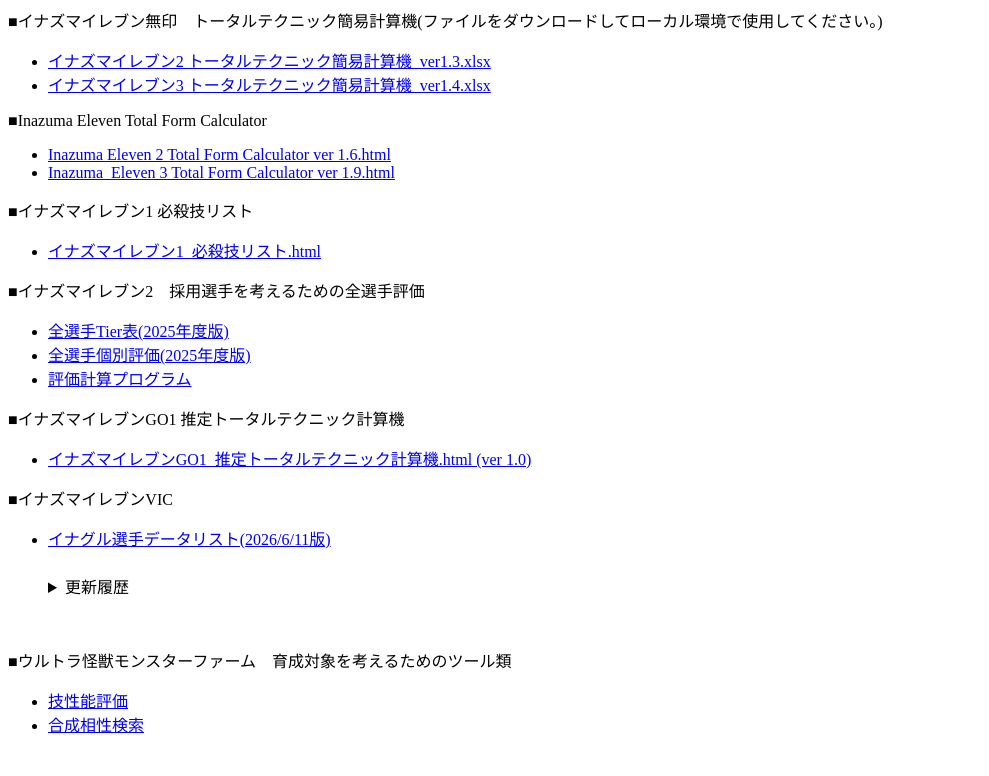
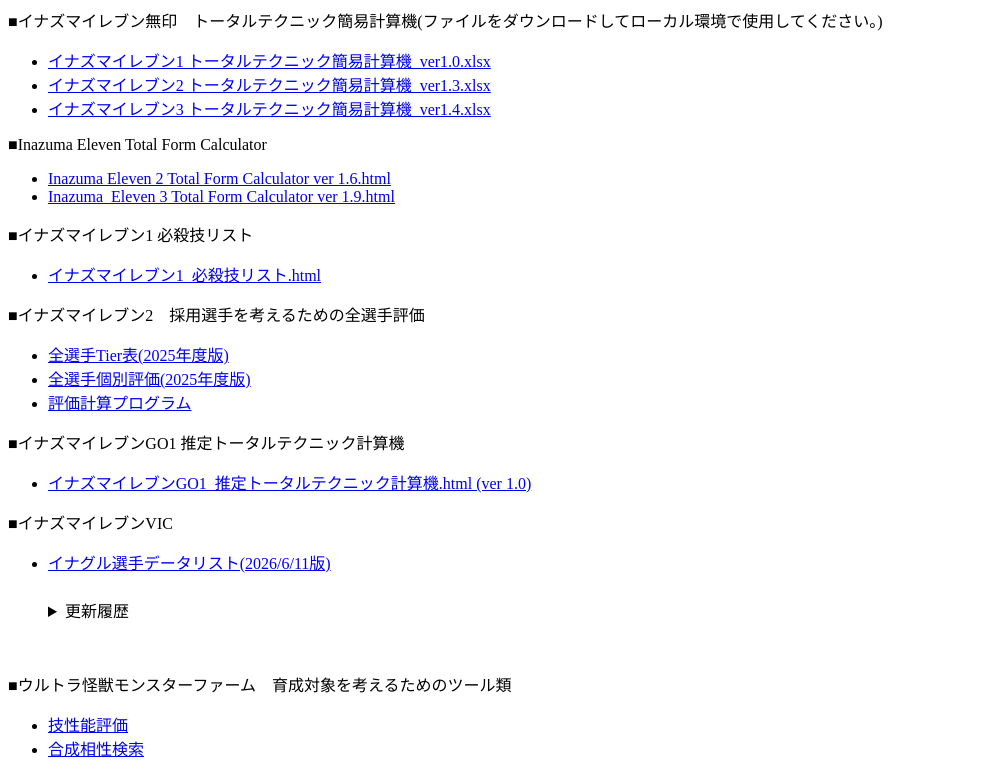
Before and after one commit to tasatoh0835/ie_etc_data, a plain HTML site: page index.html in a window 1280 px wide. Shown: the part 81-857 px from the top of the page, without its empty margins (0-989 px from the left). Before the commit the page ends 833 px from the top, so only its background shows below. Drawn offline with Linux system fonts and the light colour scheme.

Commit message:
Update index.html

```diff
--- a/index.html
+++ b/index.html
@@ -8,6 +8,7 @@
   <h1>ブログにアップしたかったけどデカすぎておけなかったものとか</h1>
   <p>■イナズマイレブン無印　トータルテクニック簡易計算機(ファイルをダウンロードしてローカル環境で使用してください。)</p>
   <ul>
+    <li><a href="data/イナズマイレブン1%20トータルテクニック簡易計算機_ver1.0.xlsx">イナズマイレブン1 トータルテクニック簡易計算機_ver1.0.xlsx</a></li>
     <li><a href="data/イナズマイレブン2%20トータルテクニック簡易計算機_ver1.3.xlsx">イナズマイレブン2 トータルテクニック簡易計算機_ver1.3.xlsx</a></li>
     <li><a href="data/イナズマイレブン3%20トータルテクニック簡易計算機_ver1.4.xlsx">イナズマイレブン3 トータルテクニック簡易計算機_ver1.4.xlsx</a></li>
   </ul>
```
